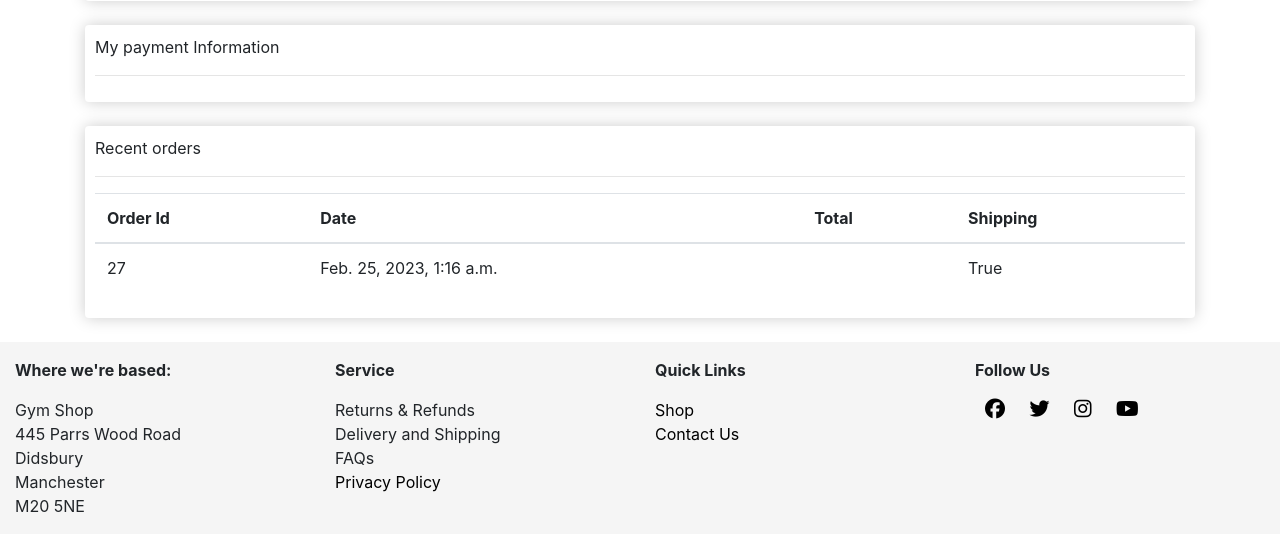
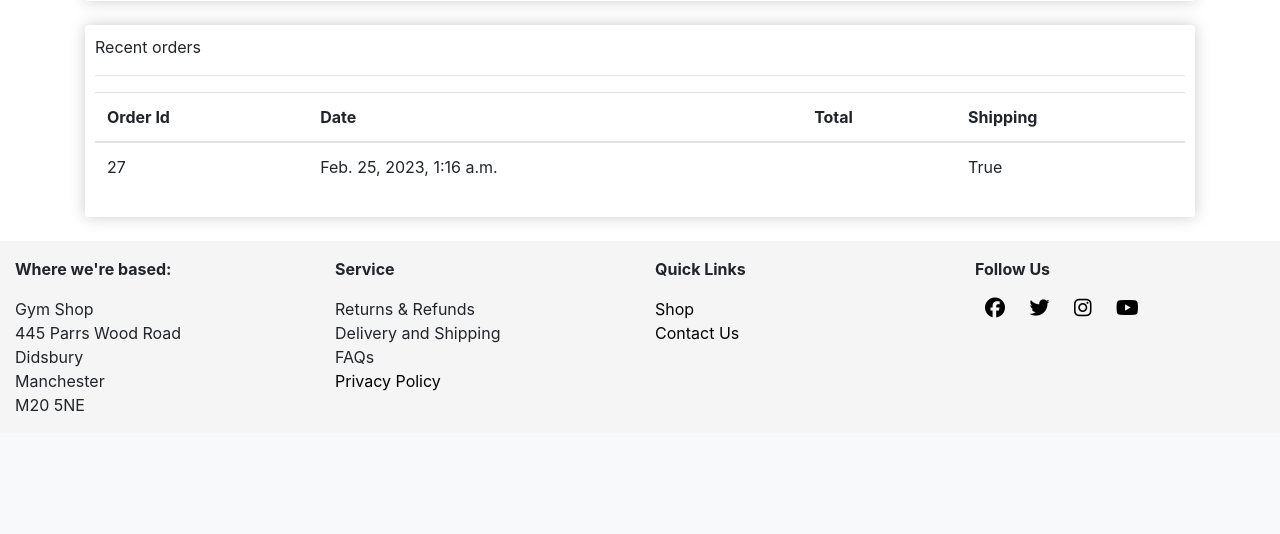
Before and after one commit to henrysevern/gym_shop, a Django app: page /profiles/ in a window 1280 px wide. Shown: the part 651-1185 px from the top of the page. After the commit the page ends 1062 px from the top, so only its background shows below. Run offline with Django 3.2, Linux system fonts and the light colour scheme; a user stored in the database is signed in; data comes from the database, SQL or seed files in the repository; some libraries are stand-ins or nearby versions.

Commit message:
remove payment save information

```diff
--- a/profiles/templates/profiles/profile.html
+++ b/profiles/templates/profiles/profile.html
@@ -27,11 +27,6 @@
                     </strong></h5></th>
                 </tr>
             </table>
-        </div>
-        <br>
-        <div class="box-element">
-            <p>My payment Information</p>
-            <hr>
         </div>
         <br>
         <div class="box-element">
```
